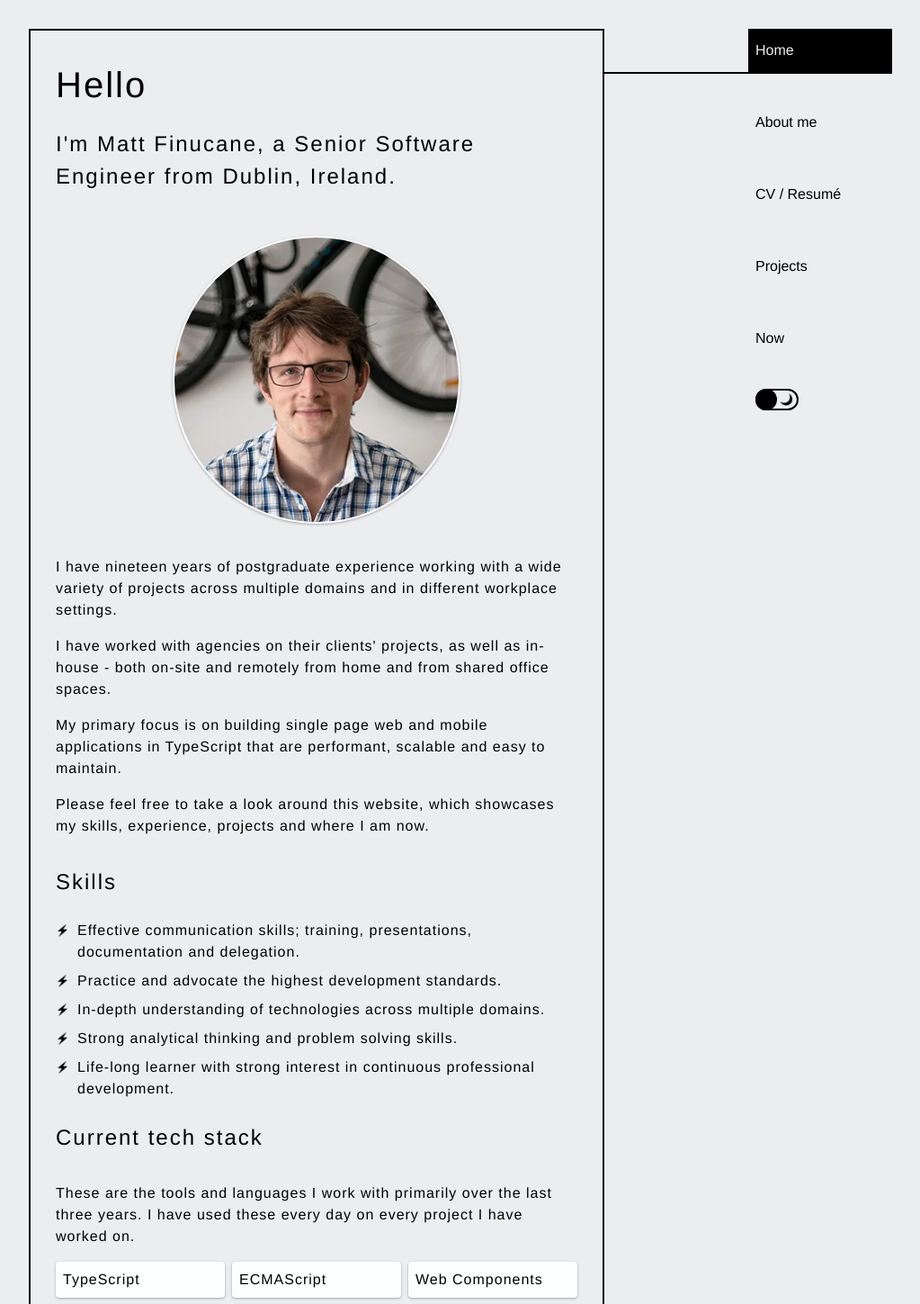
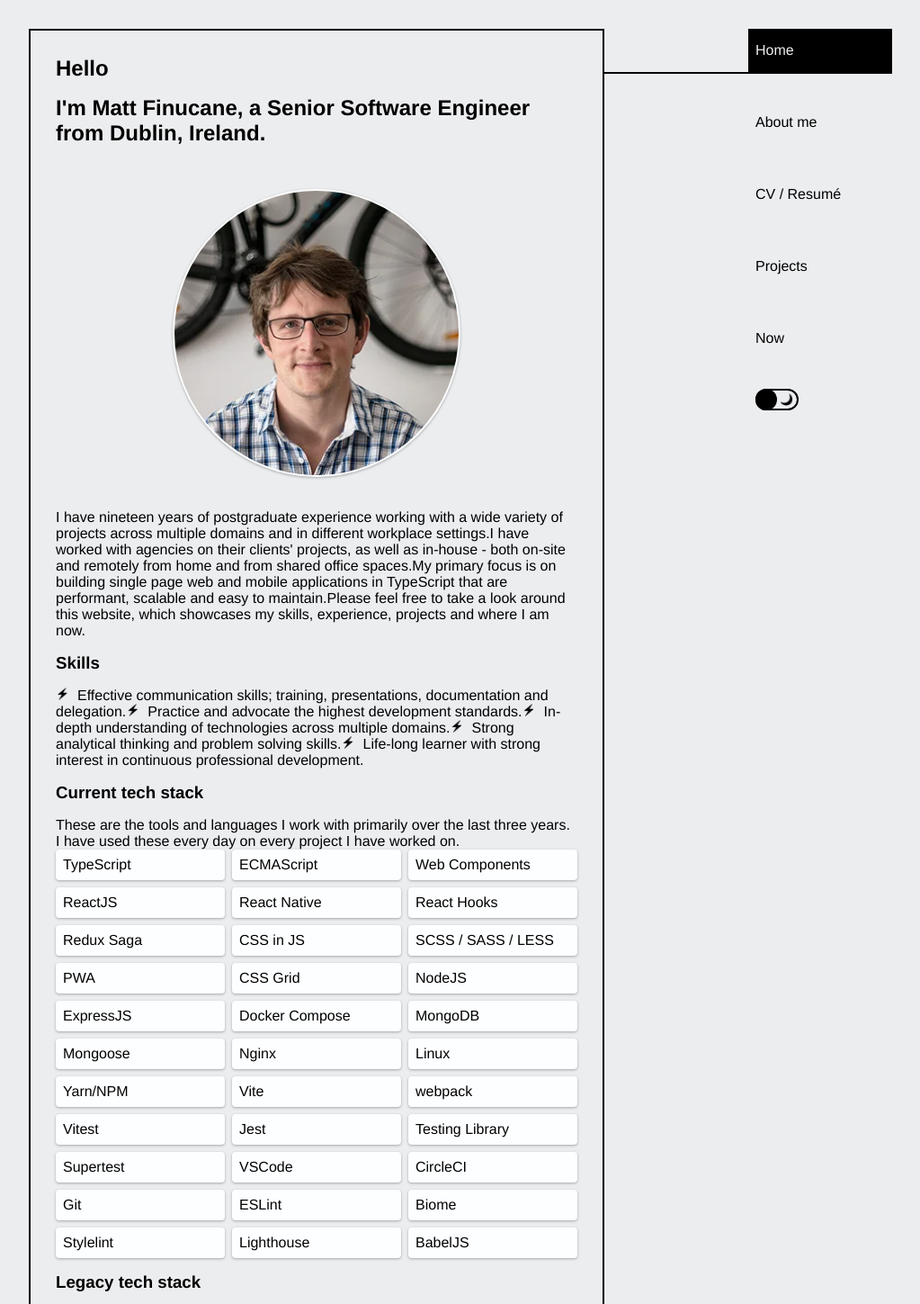
Before and after one commit to matfin/personal-website, a React (Vite) app: page / in a window 1280 px wide. Shown: the top 1449 px of the page at 90% size, without its empty margins (128-1151 px from the left). Built offline with nearby package versions, Linux system fonts and the light colour scheme.

Commit message:
refactor: replace styled-components with css modules

```diff
--- a/package.json
+++ b/package.json
@@ -1,6 +1,6 @@
 {
   "name": "mattfinucane.com",
-  "version": "1.10.2",
+  "version": "1.11.0",
   "description": "Personal website built using React and TypeScript",
   "type": "module",
   "scripts": {
@@ -60,6 +60,7 @@
   },
   "dependencies": {
     "@reduxjs/toolkit": "^2.2.3",
+    "clsx": "^2.1.1",
     "react": "^19.0.0",
     "react-dom": "^19.0.0",
     "react-redux": "^9.1.2",
--- a/src/app/App.tsx
+++ b/src/app/App.tsx
@@ -1,6 +1,7 @@
 import { Route, Routes } from 'react-router-dom';
 import { ThemeProvider } from 'styled-components';
 
+import '@styles/theme.css';
 import useApp from '@hooks/useApp';
 import useAppearanceChange from '@hooks/useAppearanceChange';
 import type { ThemeType } from '@models/enums';
--- a/src/app/components/contentRenderer/topic/Topic.css.tsx
+++ /dev/null
@@ -1,12 +0,0 @@
-import styled from 'styled-components';
-
-import { colours } from '@styles/vars';
-import Text from '@components/text';
-
-export const Container = styled(Text)`
-  color: ${colours.primary};
-  border-radius: 0.25rem;
-  padding: 0.5rem;
-  background: ${(props) => props?.theme?.colours?.tertiary};
-  margin: 0;
-`;
--- /dev/null
+++ b/src/app/components/contentRenderer/topic/Topic.module.css
@@ -0,0 +1,7 @@
+.topic {
+  color: var(--mf-colour-primary);
+  border-radius: 0.25rem;
+  padding: 0.5rem;
+  margin: 0;
+  background-color: var(--mf-colour-tertiary);
+}
--- a/src/app/components/contentRenderer/topic/index.tsx
+++ b/src/app/components/contentRenderer/topic/index.tsx
@@ -1,4 +1,5 @@
-import { Container } from './Topic.css';
+import { clsx } from 'clsx/lite';
+import classNames from './Topic.module.css';
 
 export interface Props {
   className?: string;
@@ -6,9 +7,7 @@ export interface Props {
 }
 
 const Topic = ({ className, title }: Props): React.ReactNode => (
-  <Container type="li" className={className}>
-    {title}
-  </Container>
+  <li className={clsx(classNames.topic, className)}>{title}</li>
 );
 
 export default Topic;
--- /dev/null
+++ b/src/app/components/text/Text.module.css
@@ -0,0 +1,11 @@
+.mainHeading {
+  padding-right: 3rem;
+}
+
+.subHeading {
+  padding: 1rem 0;
+}
+
+.normalText {
+  margin: 1rem 0;
+}
--- a/src/app/components/text/index.tsx
+++ b/src/app/components/text/index.tsx
@@ -1,4 +1,6 @@
-import { MainHeading, SubHeading, ThirdHeading, NormalText } from './Text.css';
+import { clsx } from 'clsx/lite';
+
+import classNames from './Text.module.css';
 
 export interface Props {
   children: React.ReactNode;
@@ -7,30 +9,64 @@ export interface Props {
 }
 
 const Text = ({ children, className, type }: Props): React.ReactNode => {
+  console.log(type);
   switch (type) {
     case 'h1': {
-      return <MainHeading className={className}>{children}</MainHeading>;
+      return (
+        <h1
+          className={clsx(
+            className,
+            'headingTypography',
+            classNames.mainHeading,
+          )}
+        >
+          {children}
+        </h1>
+      );
     }
     case 'h2':
+      return (
+        <h2
+          className={clsx(
+            className,
+            'subHeadingTypography',
+            classNames.subHeading,
+          )}
+        >
+          {children}
+        </h2>
+      );
     case 'h3': {
       return (
-        <SubHeading className={className} as={type}>
+        <h3
+          className={clsx(
+            className,
+            'thirdHeadingTypography',
+            classNames.subHeading,
+          )}
+        >
           {children}
-        </SubHeading>
+        </h3>
       );
     }
     case 'h4': {
       return (
-        <ThirdHeading as={type} className={className}>
+        <h4
+          className={clsx(
+            className,
+            'thirdHeadingTypography',
+            classNames.subHeading,
+          )}
+        >
           {children}
-        </ThirdHeading>
+        </h4>
       );
     }
     default: {
       return (
-        <NormalText as={type} className={className}>
+        <span className={clsx(className, classNames.NormalText)}>
           {children}
-        </NormalText>
+        </span>
       );
     }
   }
--- /dev/null
+++ b/src/app/styles/theme.css
@@ -0,0 +1,56 @@
+:root {
+  /** Sizes */
+  --mf-size-sm: 320px;
+  --mf-size-md: 768px;
+  --mf-size-lg: 1024px;
+  --mf-size-xl: 1280px;
+  --mf-sizw-xxl: 1440px;
+
+  /** Colour */
+  --mf-colour-primary: #000;
+  --mf-colour-secondary: #ecedef;
+  --mf-colour-tertiary: #fdfeff;
+  --mf-brightness: 1.0;
+
+  /** Font size */
+  --mf-fontsize-small: 0.75rem;
+  --mf-fontsize-medium: 1rem;
+  --mf-fontsize-subheading: 1.5rem;
+  --mf-fontsize-heading: 2.5rem;
+
+  /** Letter spacing */
+  --mf-letterspacing-small: 0.25rem;
+  --mf-letterspacing-text: 0.0625rem;
+  --mf-letterspacing-heading: 0.125rem;
+
+  /** Line height */
+  --mf-lineheight-small: 1.25rem;
+  --mf-lineheight-text: 1.5rem;
+  --mf-lineheight-thirdheading: 1.25rem;
+  --mf-lineheight-subheading: 2.25rem;
+  --mf-lineheight-heading: 4rem;
+
+  /** Font weight */
+  --mf-fontweight-superlight: 100;
+  --mf-fontweight-light: 200;
+  --mf-fontweight-normal: 400;
+  --mf-fontweight-bold: 500;
+
+  /** Layers */
+  --mf-layer-top: 2;
+  --mf-layer-upper: 1;
+  --mf-layer-base: 0;
+  --mf-layer-lower: -1;
+
+  /** Miscellaneous */
+  --mf-box-shadow: rgba(0, 0, 0, 0.3) 0 1px 3px;
+  --mf-animation-curve: cubic-bezier(0.91, 0.03, 0.12, 1);
+  --mf-default-font: "Helvetica Neue", Helvetica, Arial, sans-serif;
+}
+
+[data-theme="dark"] {
+  --mf-colour-primary: #ecedef;
+  --mf-colour-secondary: #000;
+  --mf-colour-tertiary: #fdfeff;
+  --mf-brightness: 0.6;
+}
--- /dev/null
+++ b/src/app/styles/typography.css
@@ -0,0 +1,37 @@
+.headingTypography {
+  font-size: var(--mf-fontsize-heading);
+  font-weight: var(--mf-fontweight-light);
+  line-height: var(--mf-lineheight-heading);
+  letter-spacing: var(--mf-letterspacing-heading);
+
+  @media (min-width: var(--mf-size-md)) {
+    font-size: calc(var(--mf-fontsize-heading) * 1.5);
+    letter-spacing: calc(var(--mf-letterspacing-heading) * 4);
+  }
+}
+
+.subheadingTypography {
+  font-size: var(--mf-fontsize-subheading);
+  font-weight: var(--mf-fontweight-light);
+  line-height: var(--mf-lineheight-subheading);
+  letter-spacing: var(--mf-letterspacing-subheading);
+
+  @media (min-width: var(--mf-size-md)) {
+    font-size: calc(var(--mf-fontsize-subheading) * 1.5);
+    line-height: calc(var(--mf-lineheight-subheading) * 1.5);
+  }
+}
+
+.thirdheadingTypography {
+  font-size: var(--mf-fontsize-thirdheading);
+  font-weight: var(--mf-fontweight-normal);
+  letter-spacing: var(--mf-letterspacing-thirdheading);
+  line-height: var(--mf-lineheight-thirdheading);
+}
+
+.textTypography {
+  font-size: var(--mf-fontsize-medium);
+  font-weight: var(--mf-fontweight-light);
+  line-height: var(--mf-lineheight-text);
+  letter-spacing: var(--mf-letterspacing-text);
+}
```
Also changed, not shown: 1 other file (tests, documents, lock files or other folders).
